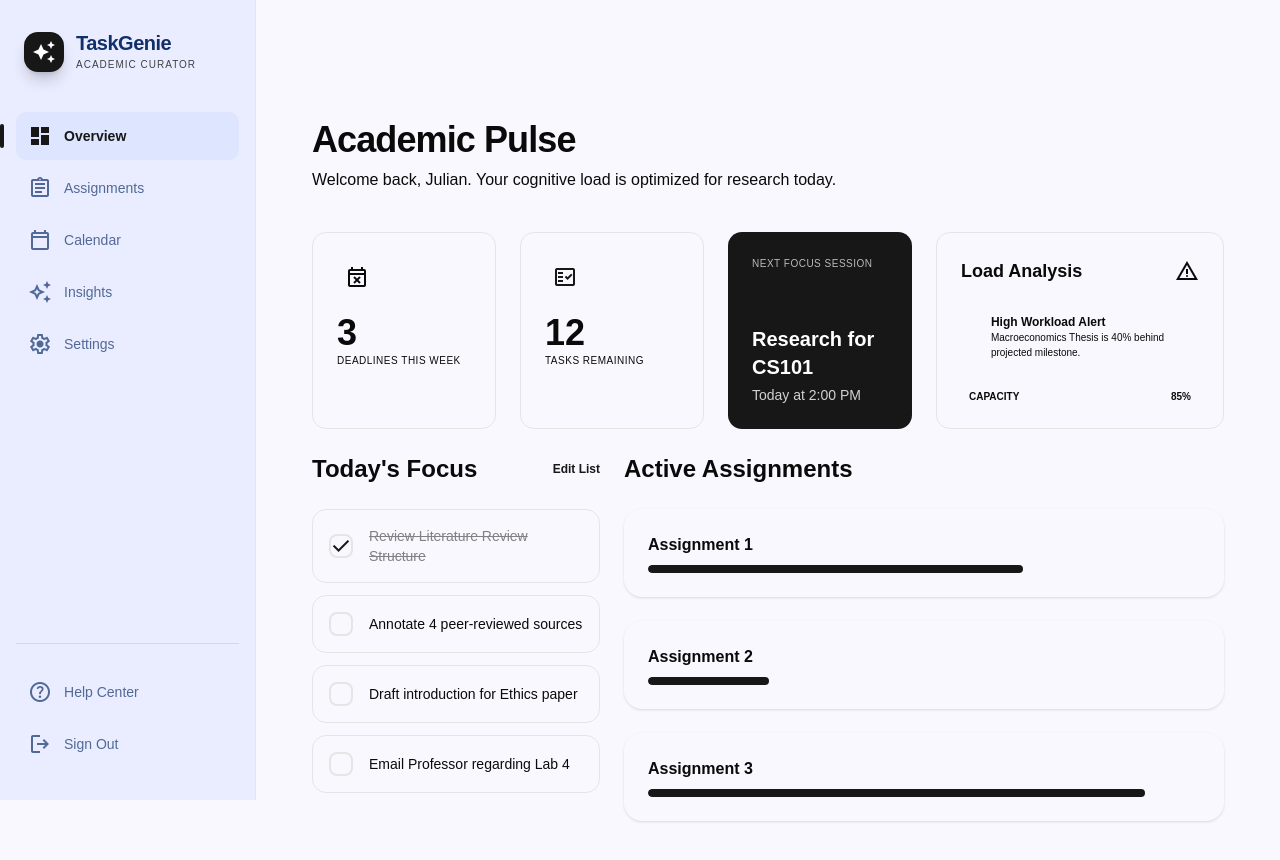
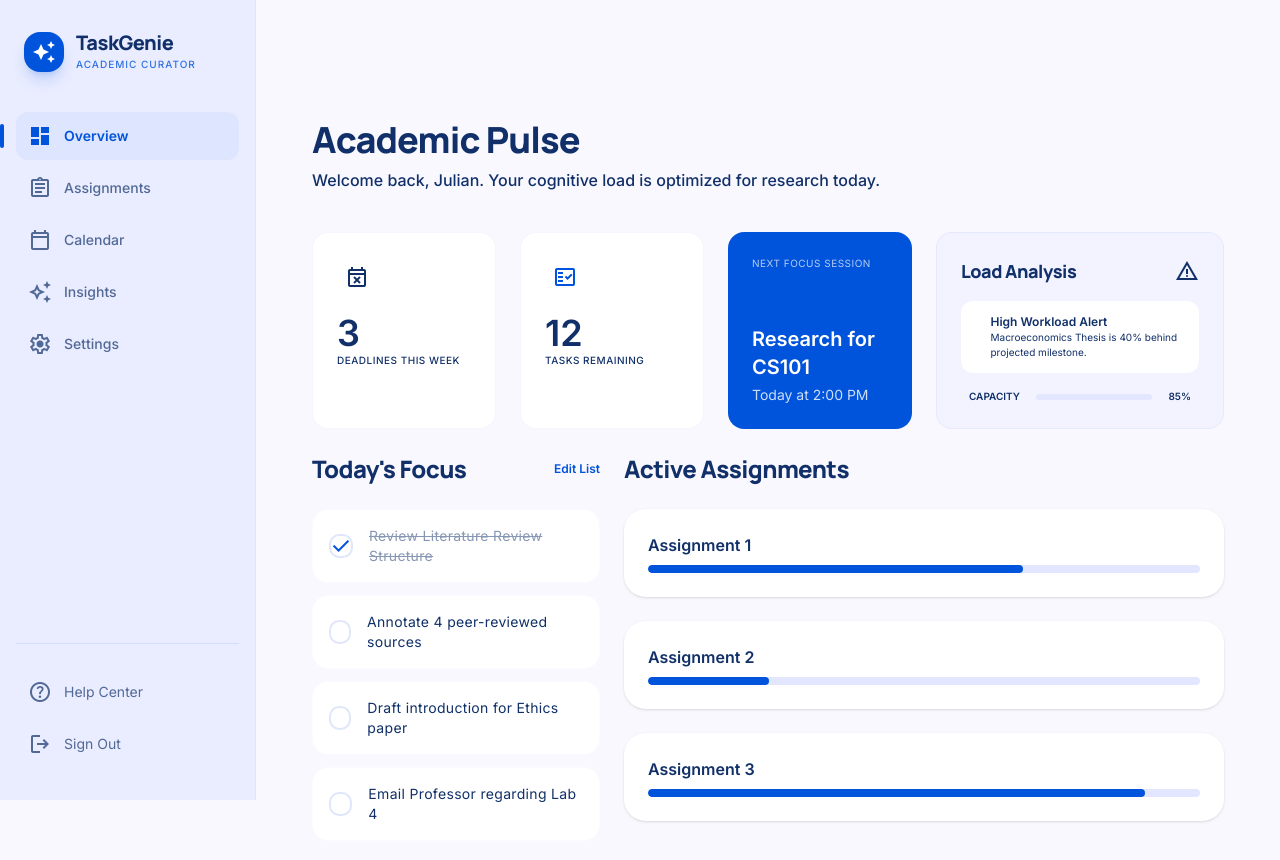
Before and after one commit to WanAdamm/task-genie, a React (Vite) app in the folder frontend/: page /dashboard in a window 1280 px wide. Shown: the top 860 px of the page. Built offline with nearby package versions, Linux system fonts and the light colour scheme.

Commit message:
update the design template

```diff
--- a/frontend/src/index.css
+++ b/frontend/src/index.css
@@ -2,129 +2,439 @@
 @import "tw-animate-css";
 @import "shadcn/tailwind.css";
 @import "@fontsource-variable/geist";
+@import "@fontsource/inter/400.css";
+@import "@fontsource/inter/500.css";
+@import "@fontsource/inter/600.css";
+@import "@fontsource/manrope/500.css";
+@import "@fontsource/manrope/600.css";
+@import "@fontsource/manrope/700.css";
 
 @custom-variant dark (&:is(.dark *));
 
 @theme inline {
-    --font-heading: var(--font-sans);
-    --font-sans: 'Geist Variable', sans-serif;
+  /* Typography */
+  --font-sans: "Inter", "Geist Variable", sans-serif;
+  --font-heading: "Manrope", "Geist Variable", sans-serif;
+
+  /* Core surfaces */
+  --color-background: var(--background);
+  --color-foreground: var(--foreground);
+
+  --color-card: var(--card);
+  --color-card-foreground: var(--card-foreground);
+  --color-popover: var(--popover);
+  --color-popover-foreground: var(--popover-foreground);
+
+  /* Brand / action */
+  --color-primary: var(--primary);
+  --color-primary-foreground: var(--primary-foreground);
+  --color-primary-dim: var(--primary-dim);
+
+  /* Supporting semantic colors */
+  --color-secondary: var(--secondary);
+  --color-secondary-foreground: var(--secondary-foreground);
+  --color-accent: var(--accent);
+  --color-accent-foreground: var(--accent-foreground);
+  --color-muted: var(--muted);
+  --color-muted-foreground: var(--muted-foreground);
+  --color-destructive: var(--destructive);
+
+  /* Surface ladder */
+  --color-surface-dim: var(--surface-dim);
+  --color-surface: var(--surface);
+  --color-surface-container-lowest: var(--surface-container-lowest);
+  --color-surface-container-low: var(--surface-container-low);
+  --color-surface-container: var(--surface-container);
+  --color-surface-container-high: var(--surface-container-high);
+  --color-surface-container-highest: var(--surface-container-highest);
+
+  /* Outlines */
+  --color-border: var(--border);
+  --color-input: var(--input);
+  --color-ring: var(--ring);
+  --color-outline-variant: var(--outline-variant);
+
+  /* Sidebar */
+  --color-sidebar: var(--sidebar);
+  --color-sidebar-foreground: var(--sidebar-foreground);
+  --color-sidebar-primary: var(--sidebar-primary);
+  --color-sidebar-primary-foreground: var(--sidebar-primary-foreground);
+  --color-sidebar-accent: var(--sidebar-accent);
+  --color-sidebar-accent-foreground: var(--sidebar-accent-foreground);
+  --color-sidebar-border: var(--sidebar-border);
   --color-sidebar-ring: var(--sidebar-ring);
-    --color-sidebar-border: var(--sidebar-border);
-    --color-sidebar-accent-foreground: var(--sidebar-accent-foreground);
-    --color-sidebar-accent: var(--sidebar-accent);
-    --color-sidebar-primary-foreground: var(--sidebar-primary-foreground);
-    --color-sidebar-primary: var(--sidebar-primary);
-    --color-sidebar-foreground: var(--sidebar-foreground);
-    --color-sidebar: var(--sidebar);
+
+  /* Status / progress */
+  --color-secondary-container: var(--secondary-container);
+  --color-on-secondary-container: var(--on-secondary-container);
+  --color-tertiary: var(--tertiary);
+
+  /* Charts */
+  --color-chart-1: var(--chart-1);
+  --color-chart-2: var(--chart-2);
+  --color-chart-3: var(--chart-3);
+  --color-chart-4: var(--chart-4);
   --color-chart-5: var(--chart-5);
-    --color-chart-4: var(--chart-4);
-    --color-chart-3: var(--chart-3);
-    --color-chart-2: var(--chart-2);
-    --color-chart-1: var(--chart-1);
-    --color-ring: var(--ring);
-    --color-input: var(--input);
-    --color-border: var(--border);
-    --color-destructive: var(--destructive);
-    --color-accent-foreground: var(--accent-foreground);
-    --color-accent: var(--accent);
-    --color-muted-foreground: var(--muted-foreground);
-    --color-muted: var(--muted);
-    --color-secondary-foreground: var(--secondary-foreground);
-    --color-secondary: var(--secondary);
-    --color-primary-foreground: var(--primary-foreground);
-    --color-primary: var(--primary);
-    --color-popover-foreground: var(--popover-foreground);
-    --color-popover: var(--popover);
-    --color-card-foreground: var(--card-foreground);
-    --color-card: var(--card);
-    --color-foreground: var(--foreground);
-    --color-background: var(--background);
-    --radius-sm: calc(var(--radius) * 0.6);
-    --radius-md: calc(var(--radius) * 0.8);
+
+  /* Radius */
+  --radius-sm: calc(var(--radius) * 0.65);
+  --radius-md: calc(var(--radius) * 0.85);
   --radius-lg: var(--radius);
-    --radius-xl: calc(var(--radius) * 1.4);
+  --radius-xl: calc(var(--radius) * 1.35);
   --radius-2xl: calc(var(--radius) * 1.8);
-    --radius-3xl: calc(var(--radius) * 2.2);
-    --radius-4xl: calc(var(--radius) * 2.6);
+  --radius-3xl: calc(var(--radius) * 2.3);
+  --radius-4xl: calc(var(--radius) * 2.8);
+
+  /* Shadows */
+  --shadow-ambient: 0 8px 32px rgb(17 48 105 / 0.06);
+  --shadow-focus: 0 0 0 2px rgb(0 83 219 / 0.08);
+  --shadow-ghost-border: inset 0 0 0 1px rgb(152 177 242 / 0.15);
 }
 
 :root {
+  /* Core text */
   --background: #faf8ff;
-    --foreground: oklch(0.145 0 0);
-    --card: oklch(1 0 0);
-    --card-foreground: oklch(0.145 0 0);
-    --popover: oklch(1 0 0);
-    --popover-foreground: oklch(0.145 0 0);
-    --primary: oklch(0.205 0 0);
-    --primary-foreground: oklch(0.985 0 0);
-    --secondary: oklch(0.97 0 0);
-    --secondary-foreground: oklch(0.205 0 0);
-    --muted: oklch(0.97 0 0);
-    --muted-foreground: oklch(0.556 0 0);
-    --accent: oklch(0.97 0 0);
-    --accent-foreground: oklch(0.205 0 0);
-    --destructive: oklch(0.577 0.245 27.325);
-    --border: oklch(0.922 0 0);
-    --input: oklch(0.922 0 0);
-    --ring: oklch(0.708 0 0);
-    --chart-1: oklch(0.87 0 0);
-    --chart-2: oklch(0.556 0 0);
-    --chart-3: oklch(0.439 0 0);
-    --chart-4: oklch(0.371 0 0);
-    --chart-5: oklch(0.269 0 0);
-    --radius: 0.625rem;
-    --sidebar: oklch(0.985 0 0);
-    --sidebar-foreground: oklch(0.145 0 0);
-    --sidebar-primary: oklch(0.205 0 0);
-    --sidebar-primary-foreground: oklch(0.985 0 0);
-    --sidebar-accent: oklch(0.97 0 0);
-    --sidebar-accent-foreground: oklch(0.205 0 0);
-    --sidebar-border: oklch(0.922 0 0);
-    --sidebar-ring: oklch(0.708 0 0);
+  --foreground: #113069;
+
+  /* Main academic surface system */
+  --surface-dim: #cdd9ff;
+  --surface: #faf8ff;
+  --surface-container-lowest: #ffffff;
+  --surface-container-low: #f2f3ff;
+  --surface-container: #eaedff;
+  --surface-container-high: #e2e7ff;
+  --surface-container-highest: #d9e2ff;
+
+  /* Shadcn semantic mapping */
+  --card: var(--surface-container-lowest);
+  --card-foreground: var(--foreground);
+  --popover: rgb(250 248 255 / 0.8);
+  --popover-foreground: var(--foreground);
+
+  --primary: #0053db;
+  --primary-dim: #0048c1;
+  --primary-foreground: #ffffff;
+
+  --secondary: var(--surface-container-low);
+  --secondary-foreground: var(--foreground);
+
+  --muted: var(--surface-container-low);
+  --muted-foreground: #5d719d;
+
+  --accent: var(--surface-container-high);
+  --accent-foreground: var(--foreground);
+
+  --destructive: #c93f4d;
+
+  /* Ghost borders only */
+  --border: rgb(152 177 242 / 0.15);
+  --input: transparent;
+  --ring: rgb(0 83 219 / 0.18);
+  --outline-variant: #98b1f2;
+
+  /* Status */
+  --secondary-container: #e4e1e6;
+  --on-secondary-container: #525155;
+  --tertiary: #535f78;
+
+  /* Sidebar */
+  --sidebar: var(--surface-container);
+  --sidebar-foreground: var(--foreground);
+  --sidebar-primary: var(--primary);
+  --sidebar-primary-foreground: #ffffff;
+  --sidebar-accent: var(--surface-dim);
+  --sidebar-accent-foreground: var(--foreground);
+  --sidebar-border: rgb(152 177 242 / 0.1);
+  --sidebar-ring: rgb(0 83 219 / 0.18);
+
+  /* Data viz */
+  --chart-1: #0053db;
+  --chart-2: #4a73d9;
+  --chart-3: #7d97e8;
+  --chart-4: #a8baf7;
+  --chart-5: #cdd9ff;
+
+  --radius: 0.75rem;
 }
 
 .dark {
-    --background: oklch(0.145 0 0);
-    --foreground: oklch(0.985 0 0);
-    --card: oklch(0.205 0 0);
-    --card-foreground: oklch(0.985 0 0);
-    --popover: oklch(0.205 0 0);
-    --popover-foreground: oklch(0.985 0 0);
-    --primary: oklch(0.922 0 0);
-    --primary-foreground: oklch(0.205 0 0);
-    --secondary: oklch(0.269 0 0);
-    --secondary-foreground: oklch(0.985 0 0);
-    --muted: oklch(0.269 0 0);
-    --muted-foreground: oklch(0.708 0 0);
-    --accent: oklch(0.269 0 0);
-    --accent-foreground: oklch(0.985 0 0);
-    --destructive: oklch(0.704 0.191 22.216);
-    --border: oklch(1 0 0 / 10%);
-    --input: oklch(1 0 0 / 15%);
-    --ring: oklch(0.556 0 0);
-    --chart-1: oklch(0.87 0 0);
-    --chart-2: oklch(0.556 0 0);
-    --chart-3: oklch(0.439 0 0);
-    --chart-4: oklch(0.371 0 0);
-    --chart-5: oklch(0.269 0 0);
-    --sidebar: oklch(0.205 0 0);
-    --sidebar-foreground: oklch(0.985 0 0);
-    --sidebar-primary: oklch(0.488 0.243 264.376);
-    --sidebar-primary-foreground: oklch(0.985 0 0);
-    --sidebar-accent: oklch(0.269 0 0);
-    --sidebar-accent-foreground: oklch(0.985 0 0);
-    --sidebar-border: oklch(1 0 0 / 10%);
-    --sidebar-ring: oklch(0.556 0 0);
+  --background: #0f172f;
+  --foreground: #edf3ff;
+
+  --surface-dim: #1b2952;
+  --surface: #0f172f;
+  --surface-container-lowest: #16203d;
+  --surface-container-low: #1a2648;
+  --surface-container: #202d54;
+  --surface-container-high: #26365f;
+  --surface-container-highest: #30416f;
+
+  --card: var(--surface-container-lowest);
+  --card-foreground: var(--foreground);
+  --popover: rgb(22 32 61 / 0.8);
+  --popover-foreground: var(--foreground);
+
+  --primary: #7ea9ff;
+  --primary-dim: #5f92ff;
+  --primary-foreground: #0f172f;
+
+  --secondary: var(--surface-container-low);
+  --secondary-foreground: var(--foreground);
+
+  --muted: var(--surface-container-low);
+  --muted-foreground: #b8c7eb;
+
+  --accent: var(--surface-container-high);
+  --accent-foreground: var(--foreground);
+
+  --destructive: #ff7b86;
+
+  --border: rgb(152 177 242 / 0.12);
+  --input: transparent;
+  --ring: rgb(126 169 255 / 0.22);
+  --outline-variant: #7f98d6;
+
+  --secondary-container: #313748;
+  --on-secondary-container: #dde3f0;
+  --tertiary: #b9c4df;
+
+  --sidebar: var(--surface-container);
+  --sidebar-foreground: var(--foreground);
+  --sidebar-primary: var(--primary);
+  --sidebar-primary-foreground: var(--primary-foreground);
+  --sidebar-accent: var(--surface-dim);
+  --sidebar-accent-foreground: var(--foreground);
+  --sidebar-border: rgb(152 177 242 / 0.1);
+  --sidebar-ring: rgb(126 169 255 / 0.24);
+
+  --chart-1: #7ea9ff;
+  --chart-2: #9cbcff;
+  --chart-3: #bdd0ff;
+  --chart-4: #d8e3ff;
+  --chart-5: #edf3ff;
 }
 
 @layer base {
   * {
-    @apply border-border outline-ring/50;
+    @apply outline-ring/50;
+    border-color: transparent;
   }
+
+  html {
+    font-family: var(--font-sans);
+    background: var(--surface);
+    color: var(--foreground);
+    -webkit-font-smoothing: antialiased;
+    -moz-osx-font-smoothing: grayscale;
+  }
+
   body {
     @apply bg-background text-foreground;
+    font-family: var(--font-sans);
+    background:
+      radial-gradient(circle at top left, rgb(217 226 255 / 0.45), transparent 30%),
+      linear-gradient(to bottom, var(--surface), var(--background));
+    min-height: 100vh;
   }
-  html {
-    @apply font-sans;
+
+  h1,
+  h2,
+  h3,
+  h4,
+  h5,
+  h6 {
+    font-family: var(--font-heading);
+    color: var(--foreground);
+    letter-spacing: -0.025em;
+    text-wrap: balance;
+  }
+
+  p,
+  span,
+  li,
+  input,
+  textarea,
+  button {
+    color: inherit;
+  }
+
+  small,
+  label {
+    letter-spacing: 0.02em;
+  }
+
+  ::selection {
+    background: rgb(0 83 219 / 0.16);
   }
 }
+
+@layer components {
+  .surface-base {
+    background-color: var(--surface);
+  }
+
+  .surface-panel {
+    background-color: var(--surface-container-low);
+  }
+
+  .surface-workspace {
+    background-color: var(--surface-container-highest);
+  }
+
+  .surface-card {
+    background-color: var(--surface-container-lowest);
+    box-shadow: var(--shadow-ghost-border);
+  }
+
+  .editorial-card {
+    background: var(--surface-container-lowest);
+    border: none;
+    border-radius: var(--radius-md);
+    box-shadow:
+      var(--shadow-ghost-border),
+      0 10px 30px rgb(17 48 105 / 0.035);
+  }
+
+  .glass-panel {
+    background: rgb(250 248 255 / 0.8);
+    backdrop-filter: blur(20px);
+    -webkit-backdrop-filter: blur(20px);
+    box-shadow:
+      var(--shadow-ghost-border),
+      var(--shadow-ambient);
+  }
+
+  .dark .glass-panel {
+    background: rgb(22 32 61 / 0.8);
+  }
+
+  .primary-gradient {
+    background-image: linear-gradient(135deg, var(--primary), var(--primary-dim));
+    color: var(--primary-foreground);
+  }
+
+  .ghost-border {
+    box-shadow: var(--shadow-ghost-border);
+  }
+
+  .editorial-input {
+    background: var(--surface-container-low);
+    border: none;
+    box-shadow: none;
+    transition:
+      background-color 180ms ease,
+      box-shadow 180ms ease,
+      transform 180ms ease;
+  }
+
+  .editorial-input:focus,
+  .editorial-input:focus-visible {
+    background: var(--surface-container-lowest);
+    outline: none;
+    box-shadow: var(--shadow-focus);
+  }
+
+  .status-badge {
+    background: var(--secondary-container);
+    color: var(--on-secondary-container);
+    text-transform: lowercase;
+    letter-spacing: 0.02em;
+  }
+
+  .progress-track {
+    background: var(--surface-container-high);
+    border-radius: 9999px;
+  }
+
+  .progress-indicator {
+    background: var(--primary);
+    border-radius: 9999px;
+  }
+
+  .sidebar-shell {
+    background: var(--sidebar);
+    border-right: none;
+    box-shadow: inset -1px 0 0 rgb(152 177 242 / 0.1);
+  }
+
+  .nav-item-active {
+    position: relative;
+  }
+
+  .nav-item-active::before {
+    content: "";
+    position: absolute;
+    left: 0.5rem;
+    top: 0.4rem;
+    bottom: 0.4rem;
+    width: 4px;
+    border-radius: 9999px;
+    background: var(--primary);
+  }
+
+  .insight-toast {
+    background: rgb(250 248 255 / 0.8);
+    backdrop-filter: blur(20px);
+    -webkit-backdrop-filter: blur(20px);
+    border-left: 4px solid var(--primary);
+    box-shadow: var(--shadow-ambient);
+  }
+
+  .dark .insight-toast {
+    background: rgb(22 32 61 / 0.8);
+  }
+}
+
+@layer utilities {
+  .text-editorial {
+    color: var(--foreground);
+  }
+
+  .text-soft {
+    color: var(--muted-foreground);
+  }
+
+  .bg-surface {
+    background-color: var(--surface);
+  }
+
+  .bg-surface-low {
+    background-color: var(--surface-container-low);
+  }
+
+  .bg-surface-high {
+    background-color: var(--surface-container-high);
+  }
+
+  .bg-surface-highest {
+    background-color: var(--surface-container-highest);
+  }
+
+  .bg-surface-card {
+    background-color: var(--surface-container-lowest);
+  }
+
+  .hover-surface-dim:hover {
+    background-color: var(--surface-dim);
+  }
+
+  .shadow-ambient {
+    box-shadow: var(--shadow-ambient);
+  }
+
+  .font-heading {
+    font-family: var(--font-heading);
+  }
+
+  .font-body {
+    font-family: var(--font-sans);
+  }
+
+  .tracking-label {
+    letter-spacing: 0.02em;
+  }
+
+  .pad-editorial {
+    padding: 2rem 1.5rem 1.5rem 2rem;
+  }
+}
```
Lines whose indentation alone changed are shown as unchanged.
